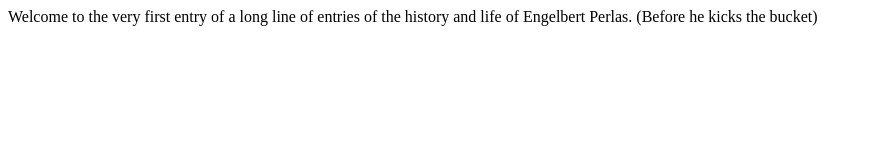
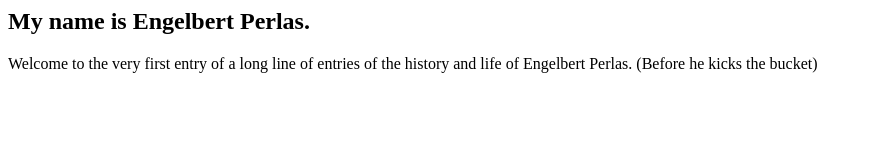
Before and after one commit to Captainbonk/captainbonk.github.io, a plain HTML site: page index.html in a window 1280 px wide. Shown: the whole page, without its empty margins (0-871 px from the left). Drawn offline with Linux system fonts and the light colour scheme.

Commit message:
Update index.html

```diff
--- a/index.html
+++ b/index.html
@@ -1,6 +1,8 @@
 <html>
   <head>
+    <title>Engelbert Perlas</title>
   </head>
   <body>
+    <h2>My name is Engelbert Perlas.</h2>
     <p>Welcome to the very first entry of a long line of entries of the history and life of Engelbert Perlas. (Before he kicks the bucket)</p>
   </body>
```
